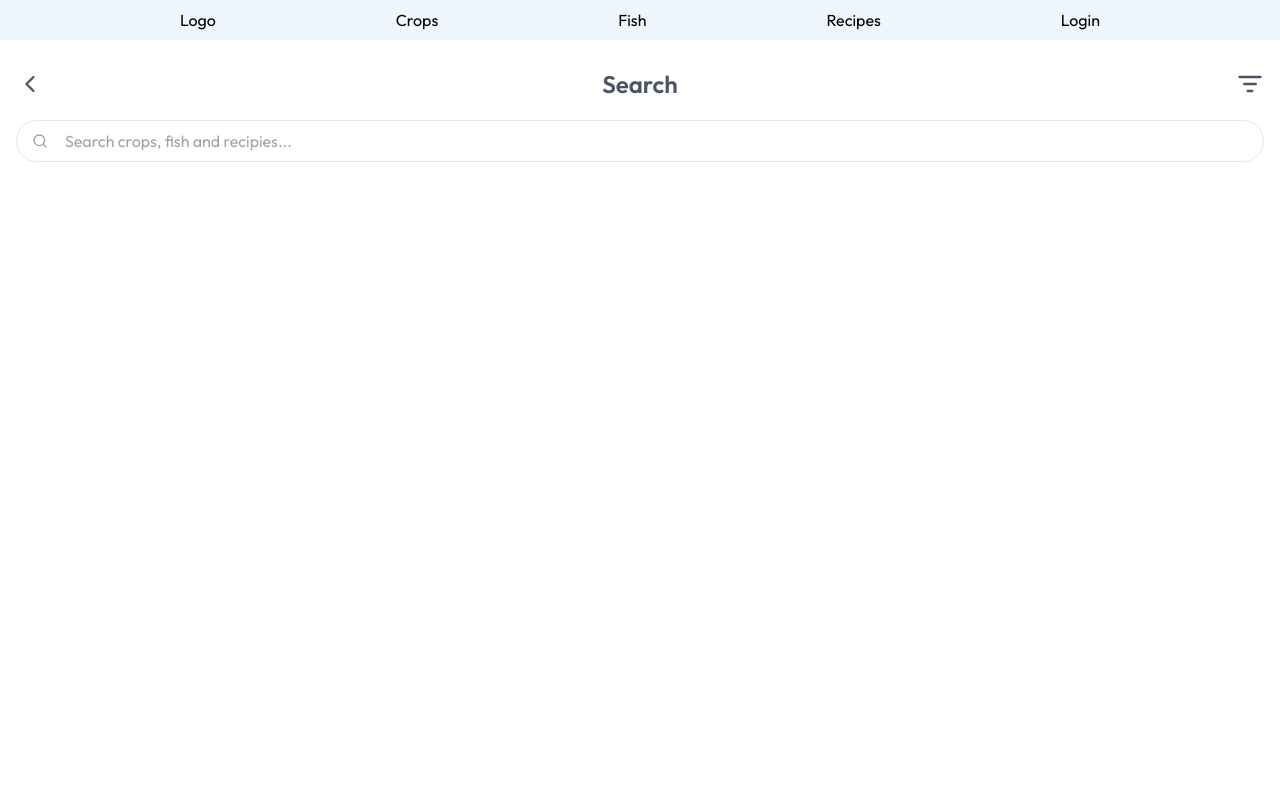
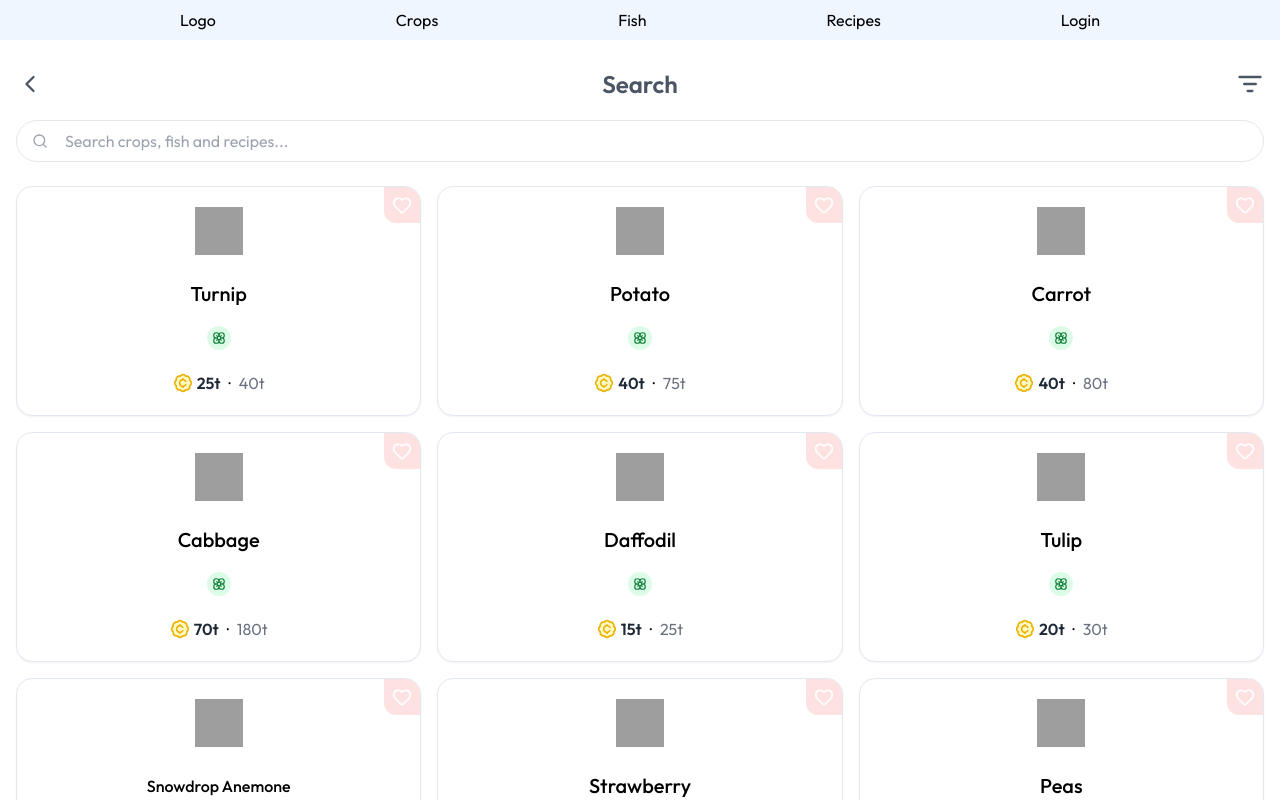
Before and after one commit to zenionyx/summy, a React (Vite) app: page /search in a window 1280 px wide. Shown: the top 800 px of the page. Built offline with nearby package versions, Linux system fonts and the light colour scheme; grey boxes are pictures that could not be loaded.

Commit message:
Refactor SearchBar and SearchNav components to support query updates; enhance Search page with dynamic filtering of crops based on user input.

```diff
--- a/src/comps/mini/SearchBar.jsx
+++ b/src/comps/mini/SearchBar.jsx
@@ -1,31 +1,13 @@
-// components/SearchBar.jsx
-import { useState, useEffect } from "react";
-import { useNavigate, useLocation } from "react-router-dom";
-import { Search, X } from "lucide-react";
+import { useState } from "react";
+import { Search, X} from "lucide-react";
 
-export default function SearchBar({ placeholder }) {
-  const navigate = useNavigate();
-  const { search } = useLocation();
-  // grab initial query param if present
-  const params = new URLSearchParams(search);
-  const initialQuery = params.get("query") || "";
+export default function SearchBar({ placeholder, onChange }) {
+  const [query, setQuery] = useState("");
 
-  const [query, setQuery] = useState(initialQuery);
-
-  // keep local state in sync if the URL changes (e.g. hitting back/forward)
-  useEffect(() => {
-    setQuery(initialQuery);
-  }, [initialQuery]);
-
-  const handleKeyDown = (e) => {
-    if (e.key === "Enter" && query.trim()) {
-      navigate(`/search?query=${encodeURIComponent(query.trim())}`);
-    }
-  };
-
-  const clearQuery = () => {
-    setQuery("");
-    navigate(-1); // or navigate('/home') if you want to reset to home
+  const handleInput = (e) => {
+    const value = e.target.value;
+    setQuery(value);
+    onChange?.(value); // Call parent update
   };
 
   return (
@@ -36,14 +18,16 @@ export default function SearchBar({ placeholder }) {
       <input
         type="text"
         value={query}
-        onChange={(e) => setQuery(e.target.value)}
-        onKeyDown={handleKeyDown}
+        onChange={handleInput}
         placeholder={placeholder}
         className="w-full py-2 pl-12 pr-4 bg-white border border-gray-200 rounded-full placeholder-gray-400 focus:outline-none focus:ring-2 focus:ring-[#90dd6f]"
       />
       {query && (
         <button
-          onClick={clearQuery}
+          onClick={() => {
+            setQuery("");
+            onChange?.("");
+          }}
           className="absolute right-4 top-1/2 -translate-y-1/2 text-gray-400"
           aria-label="Clear search"
         >
--- a/src/comps/mini/SearchNav.jsx
+++ b/src/comps/mini/SearchNav.jsx
@@ -1,8 +1,8 @@
+import { Link } from "react-router-dom";
 import { ChevronLeft, ListFilter } from "lucide-react";
-import { Link } from "react-router-dom";
 import SearchBar from "./SearchBar";
 
-export default function SearchNav() {
+export default function SearchNav({ onQueryChange }) {
   return (
     <>
       <div className="w-full flex items-center justify-between text-gray-600 pt-2 h-[64px] pb-4">
@@ -13,7 +13,10 @@ export default function SearchNav() {
         <ListFilter size="28" />
       </div>
 
-      <SearchBar placeholder="Search crops, fish and recipies..." />
+      <SearchBar
+        placeholder="Search crops, fish and recipes..."
+        onChange={onQueryChange}
+      />
     </>
   );
 }
--- a/src/pages/Search.jsx
+++ b/src/pages/Search.jsx
@@ -1,11 +1,34 @@
+import { useState } from "react";
+import crops from "../assets/json/crops.json";
+import SimpleFoodCard from "../comps/mini/SimpleFoodCard";
 import SearchNav from "../comps/mini/SearchNav";
-const Search = () => {
+
+export default function Search() {
+  const [query, setQuery] = useState("");
+
+  // Filter crops based on `startsWith`, case-insensitive
+  const filteredCrops = crops.filter((crop) =>
+    crop.name.toLowerCase().startsWith(query.toLowerCase())
+  );
+
   return (
     <div className="p-[1rem]">
       {/* Top Section */}
-      <SearchNav />
+      <SearchNav onQueryChange={setQuery} />
+
+      <div className="grid grid-cols-2 sm:grid-cols-3 gap-4">
+        {(query ? filteredCrops : crops).map((crop) => (
+          <SimpleFoodCard
+            key={crop.id}
+            name={crop.name}
+            icon={crop.image}
+            season={crop.season}
+            seedPrice={crop.seedPrice}
+            sellPrice={crop.sellPrice}
+            isFavorited={false}
+          />
+        ))}
+      </div>
     </div>
   );
-};
-
-export default Search;
+}
```
